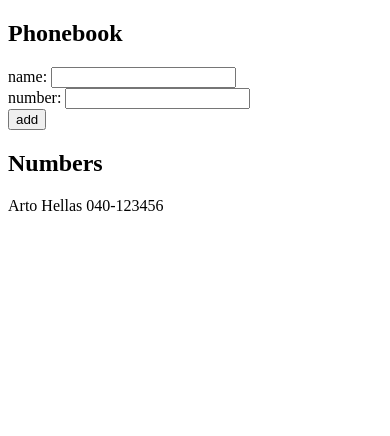
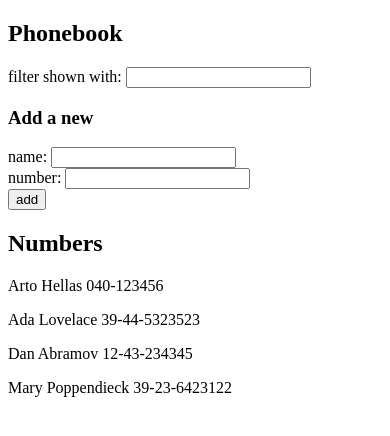
Before and after one commit to AtanasG6/fullstackopen, a React (Vite) app in the folder part2/phonebook/: page / in a window 390 px wide. Shown: the top 436 px of the page. Built offline with nearby package versions, Linux system fonts and the light colour scheme.

Commit message:
Exercise 2.9: filter phonebook entries

```diff
--- a/part2/phonebook/src/App.jsx
+++ b/part2/phonebook/src/App.jsx
@@ -2,10 +2,14 @@
 
 const App = () => {
   const [persons, setPersons] = useState([
-    { name: 'Arto Hellas', number: '040-123456' }
+    { name: 'Arto Hellas', number: '040-123456', id: 1 },
+    { name: 'Ada Lovelace', number: '39-44-5323523', id: 2 },
+    { name: 'Dan Abramov', number: '12-43-234345', id: 3 },
+    { name: 'Mary Poppendieck', number: '39-23-6423122', id: 4 }
   ])
   const [newName, setNewName] = useState('')
   const [newNumber, setNewNumber] = useState('')
+  const [filter, setFilter] = useState('')
 
   const addPerson = (event) => {
     event.preventDefault()
@@ -18,7 +22,8 @@
 
     const personObject = {
       name: newName,
-      number: newNumber
+      number: newNumber,
+      id: persons.length + 1
     }
     setPersons(persons.concat(personObject))
     setNewName('')
@@ -33,9 +38,25 @@
     setNewNumber(event.target.value)
   }
 
+  const handleFilterChange = (event) => {
+    setFilter(event.target.value)
+  }
+
+  const personsToShow = filter === ''
+    ? persons
+    : persons.filter(person =>
+        person.name.toLowerCase().includes(filter.toLowerCase())
+      )
+
   return (
     <div>
       <h2>Phonebook</h2>
+
+      <div>
+        filter shown with: <input value={filter} onChange={handleFilterChange} />
+      </div>
+
+      <h3>Add a new</h3>
       <form onSubmit={addPerson}>
         <div>
           name: <input value={newName} onChange={handleNameChange} />
@@ -47,9 +68,10 @@
           <button type="submit">add</button>
         </div>
       </form>
+
       <h2>Numbers</h2>
-      {persons.map(person =>
-        <p key={person.name}>{person.name} {person.number}</p>
+      {personsToShow.map(person =>
+        <p key={person.id}>{person.name} {person.number}</p>
       )}
     </div>
   )
```
